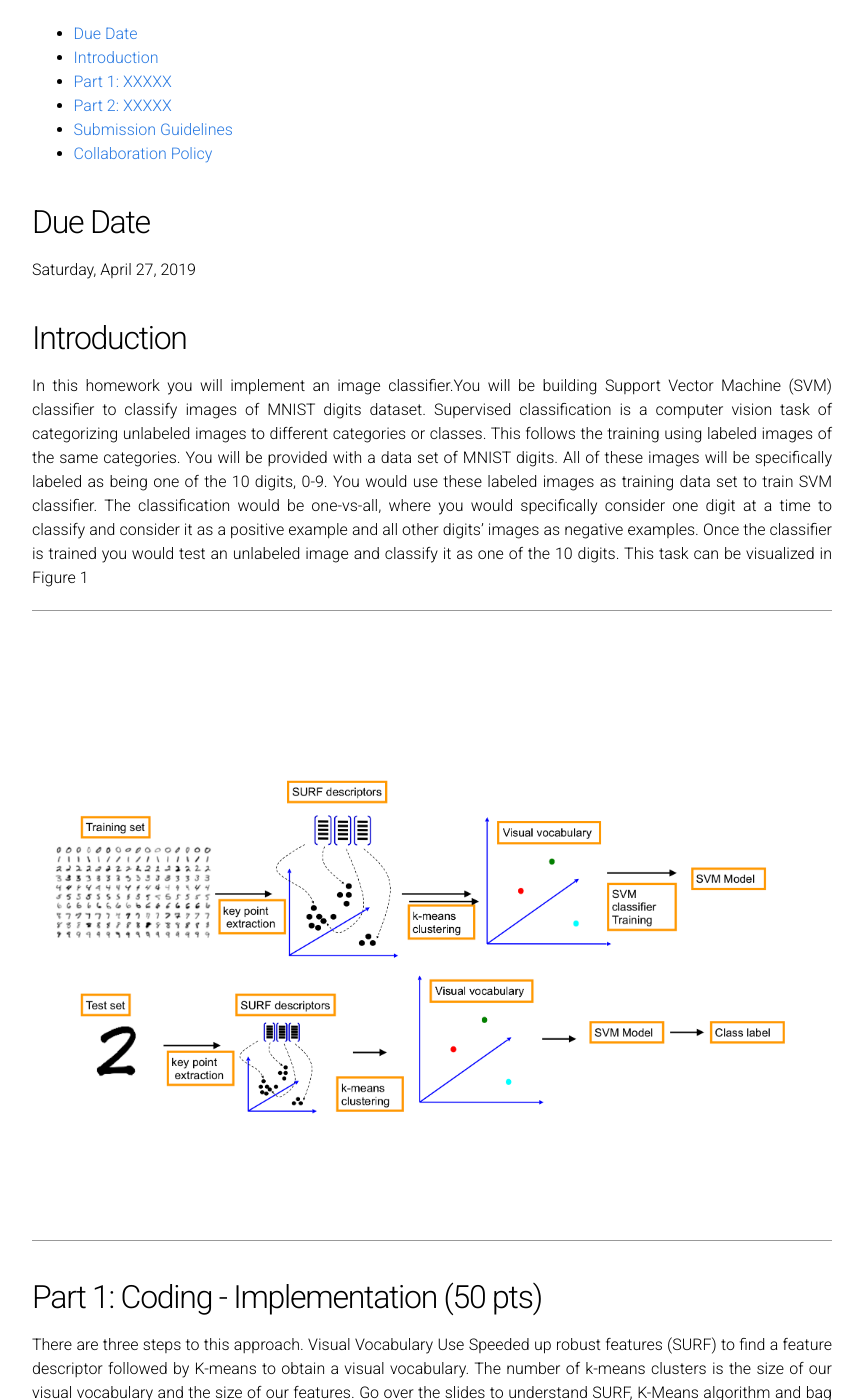
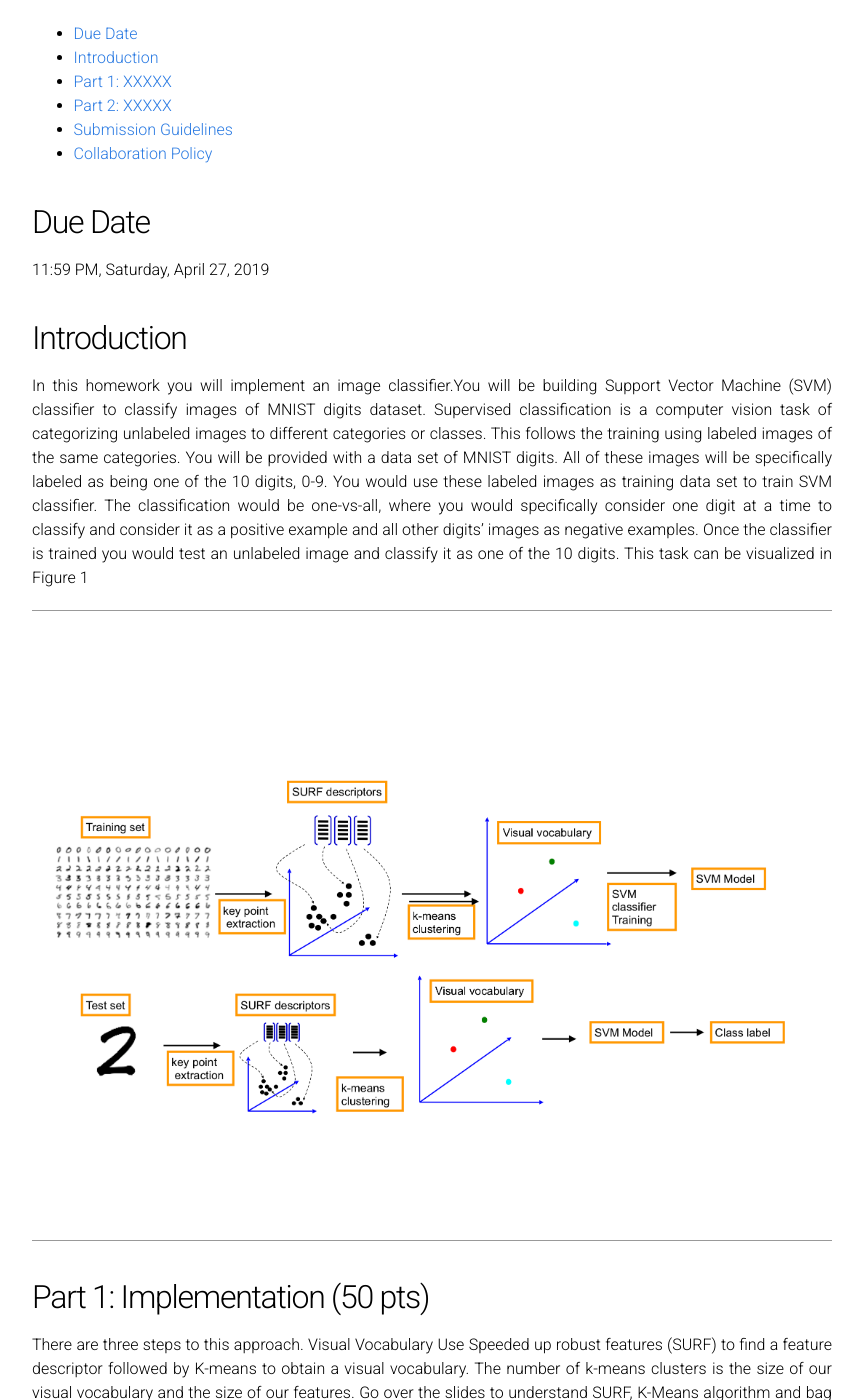
Before and after one commit to cmsc426spring2019/cmsc426spring2019.github.io, a Jekyll site: the page built from hw3.md, in a window 1280 px wide and 1400 px high, scrolled down 241 px. Shown: the whole window, without its empty margins (208-1071 px from the left). Built offline with Jekyll 4.4.1, drawn with Linux system fonts in a browser that asks for light colours.

Commit message:
Update hw3.md

```diff
--- a/hw3.md
+++ b/hw3.md
@@ -17,7 +17,7 @@ Table of Contents:
 
 <a name='due'></a>
 ## Due Date
-Saturday, April 27, 2019
+11:59 PM, Saturday, April 27, 2019
 
 <a name='intro'></a>
 ## Introduction
@@ -40,7 +40,7 @@ it as one of the 10 digits. This task can be visualized in Figure 1
 
 
 <a name='part1'></a>
-## Part 1: Coding - Implementation (50 pts)
+## Part 1: Implementation (50 pts)
 
 
 There are three steps to this approach.
```
